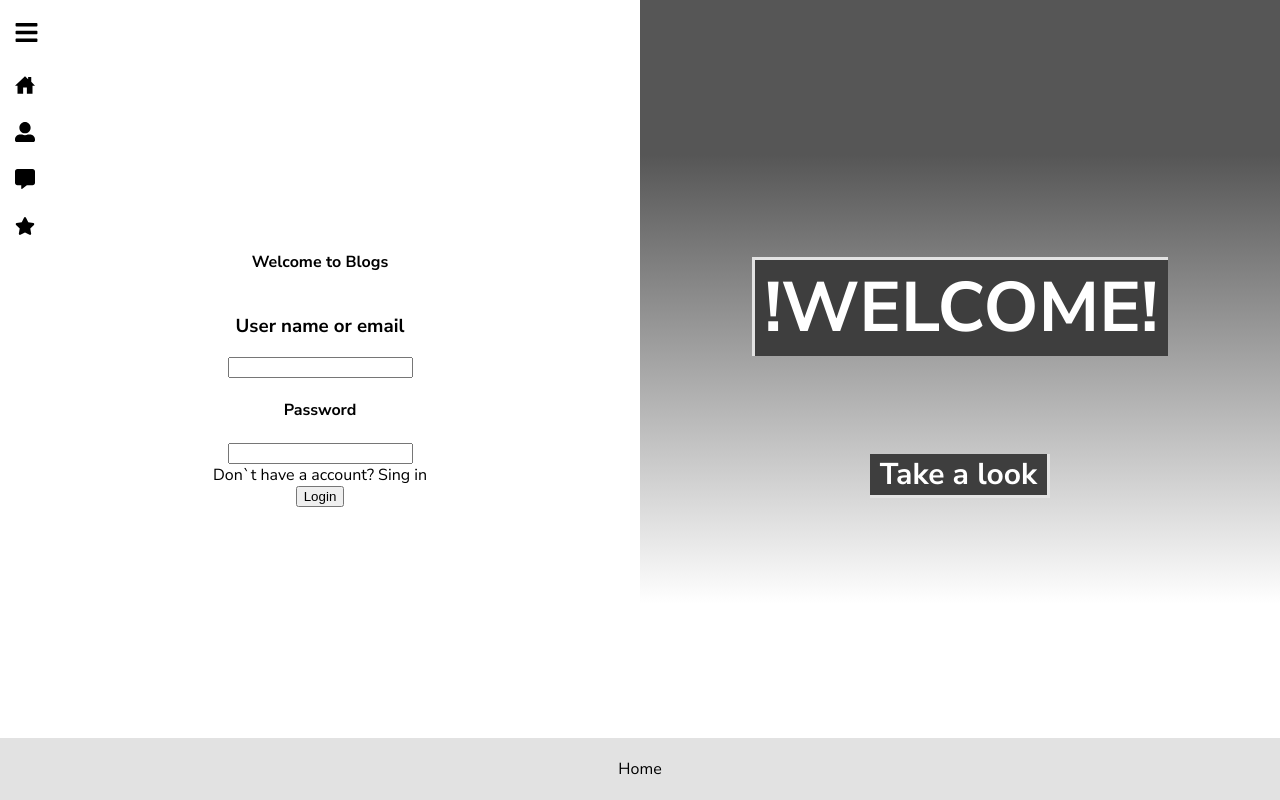
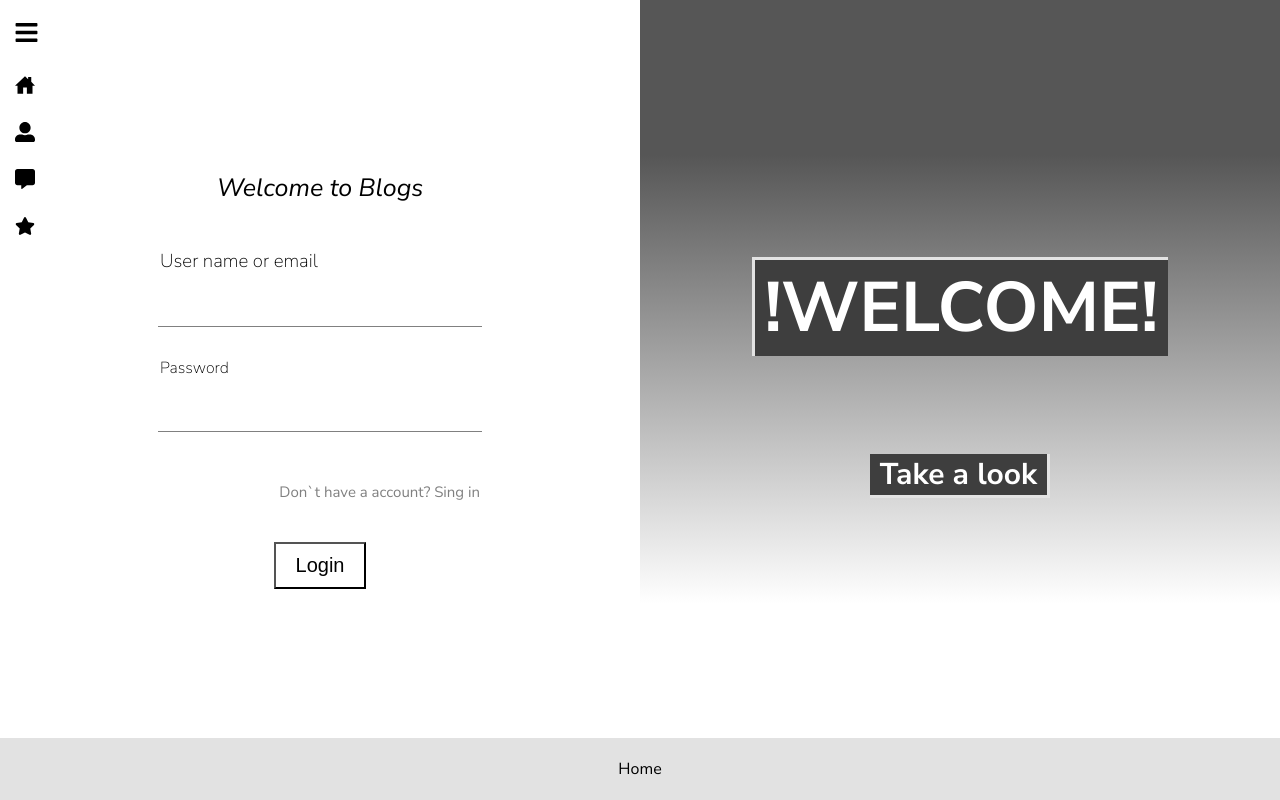
Before and after one commit to HugoDMiranda/Blog, a React (Create React App) app: page /Login in a window 1280 px wide. Built offline with nearby package versions, Linux system fonts and the light colour scheme.

Commit message:
view Login style update

```diff
--- a/src/sass/Login.css
+++ b/src/sass/Login.css
@@ -11,6 +11,44 @@
   justify-content: center;
   flex-direction: column;
   height: 100%;
+}
+.login-account-title {
+  font-size: 25px;
+  font-weight: 400;
+  font-style: italic;
+}
+.login-account-text {
+  text-align: start;
+  width: 50%;
+  font-weight: 100;
+  margin: 10px;
+}
+.login-account-input {
+  border: none;
+  border-bottom: 1px solid gray;
+  width: 50%;
+  height: 40px;
+  margin-bottom: 20px;
+}
+.login-account-login {
+  width: 50%;
+  text-align: end;
+  margin: 30px 0px;
+  color: gray;
+  font-size: 15px;
+  cursor: pointer;
+}
+.login-account-button {
+  background-color: transparent;
+  margin: 10px;
+  padding: 10px 20px;
+  font-size: 20px;
+  transition: 0.5s;
+}
+.login-account-button:hover {
+  background-color: black;
+  color: white;
+  cursor: pointer;
 }
 .login-info {
   width: 100%;
--- a/src/sass/Login.scss
+++ b/src/sass/Login.scss
@@ -2,9 +2,7 @@
   width: 100%;
   display: flex;
   align-items: stretch;
-  // justify-content: center;
   height: 92vh;
-  // border: 1px solid black;
 
   &-account {
     width: 100%;
@@ -13,6 +11,50 @@
     justify-content: center;
     flex-direction: column;
     height: 100%;
+
+    &-title {
+      font-size: 25px;
+      font-weight: 400;
+      font-style: italic;
+    }
+
+    &-text {
+      text-align: start;
+      width: 50%;
+      font-weight: 100;
+      margin: 10px;
+    }
+
+    &-input {
+      border: none;
+      border-bottom: 1px solid gray;
+      width: 50%;
+      height: 40px;
+      margin-bottom: 20px;
+    }
+
+    &-login {
+      width: 50%;
+      text-align: end;
+      margin: 30px 0px;
+      color: gray;
+      font-size: 15px;
+      cursor: pointer;
+    }
+
+    &-button {
+      background-color: transparent;
+      margin: 10px;
+      padding: 10px 20px;
+      font-size: 20px;
+      transition: 0.5s;
+
+      &:hover {
+        background-color: black;
+        color: white;
+        cursor: pointer;
+      }
+    }
   }
   &-info {
     width: 100%;
--- a/src/views/Login.js
+++ b/src/views/Login.js
@@ -7,32 +7,38 @@ function Login() {
   return (
     <div className="login">
       <div className="login-account">
-        <h4>Welcome to Blogs</h4>
+        <h4 className="login-account-title">Welcome to Blogs</h4>
         {login ? (
           <>
-            <h3>User name or email</h3>
-            <input />
-            <h4>Password</h4>
-            <input />
-            <spam onClick={() => setLogin(false)}>
+            <h3 className="login-account-text">User name or email</h3>
+            <input className="login-account-input" />
+            <h4 className="login-account-text">Password</h4>
+            <input className="login-account-input" />
+            <spam
+              className="login-account-login"
+              onClick={() => setLogin(false)}
+            >
               Don`t have a account? Sing in
             </spam>
-            <button>Login</button>
+            <button className="login-account-button">Login</button>
           </>
         ) : (
           <>
-            <h3>User name</h3>
-            <input />
-            <h3>Email</h3>
-            <input />
-            <h4>Password</h4>
-            <input />
-            <h4>Confirms Password</h4>
-            <input />
-            <spam onClick={() => setLogin(true)}>
+            <h3 className="login-account-text">User name</h3>
+            <input className="login-account-input" />
+            <h3 className="login-account-text">Email</h3>
+            <input className="login-account-input" />
+            <h4 className="login-account-text">Password</h4>
+            <input className="login-account-input" />
+            <h4 className="login-account-text">Confirms Password</h4>
+            <input className="login-account-input" />
+            <spam
+              className="login-account-login"
+              onClick={() => setLogin(true)}
+            >
               You already have an account? Login
             </spam>
-            <button>Sing in</button>
+            <button className="login-account-button">Sing in</button>
           </>
         )}
       </div>
```
Also changed, not shown: 1 other file (tests, documents, lock files or other folders).
